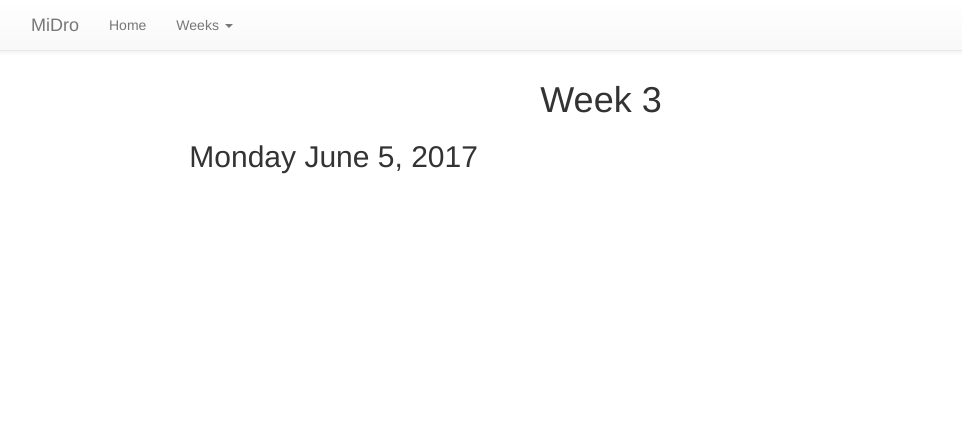
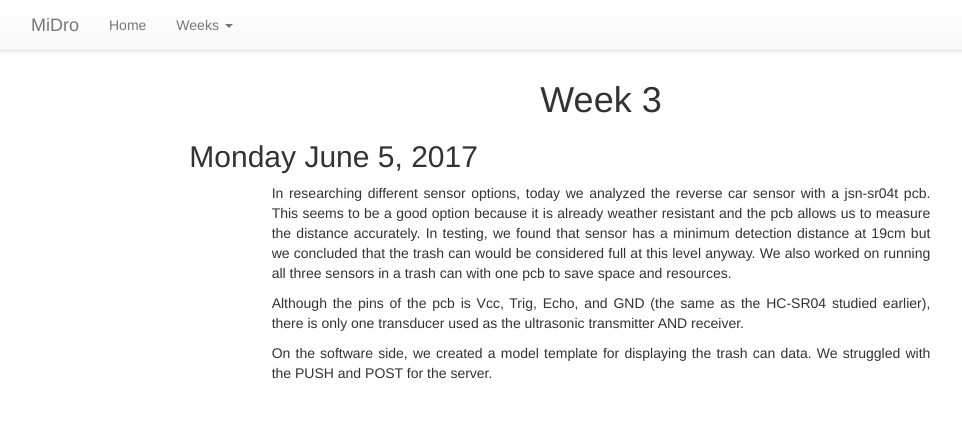
Before and after one commit to sayakura/midro.github.io, a plain HTML site: page posts/week3.html in a window 1280 px wide. Shown: the whole page, without its empty margins (39-1001 px from the left). Drawn offline with nearby package versions, Linux system fonts and the light colour scheme.

Commit message:
Week 3 edit

```diff
--- a/posts/week3.html
+++ b/posts/week3.html
@@ -71,6 +71,17 @@
         <!-- ................................................................................... -->
 
         <h2>Monday June 5, 2017</h2>
+        <p>
+        In researching different sensor options, today we analyzed the reverse car sensor with a jsn-sr04t pcb. This seems to be a good option because it is already weather resistant and the pcb allows us to measure the distance accurately. In testing, we found that sensor has a minimum detection distance at 19cm but we concluded that the trash can would be considered full at this level anyway. We also worked on running all three sensors in a trash can with one pcb to save space and resources.
+        </p>
+        <p>
+        Although the pins of the pcb is Vcc, Trig, Echo, and GND (the same as the HC-SR04 studied earlier), there is only one transducer used as the ultrasonic transmitter AND receiver.
+        </p>
+        <p>
+        On the software side, we created a model template for displaying the trash can data. We struggled with the PUSH and POST for the server.
+        </p>
+
+
         <!-- .......................................TUESDAY..................................... -->
         <!-- ................................................................................... -->
         <!-- ................................................................................... -->
```
